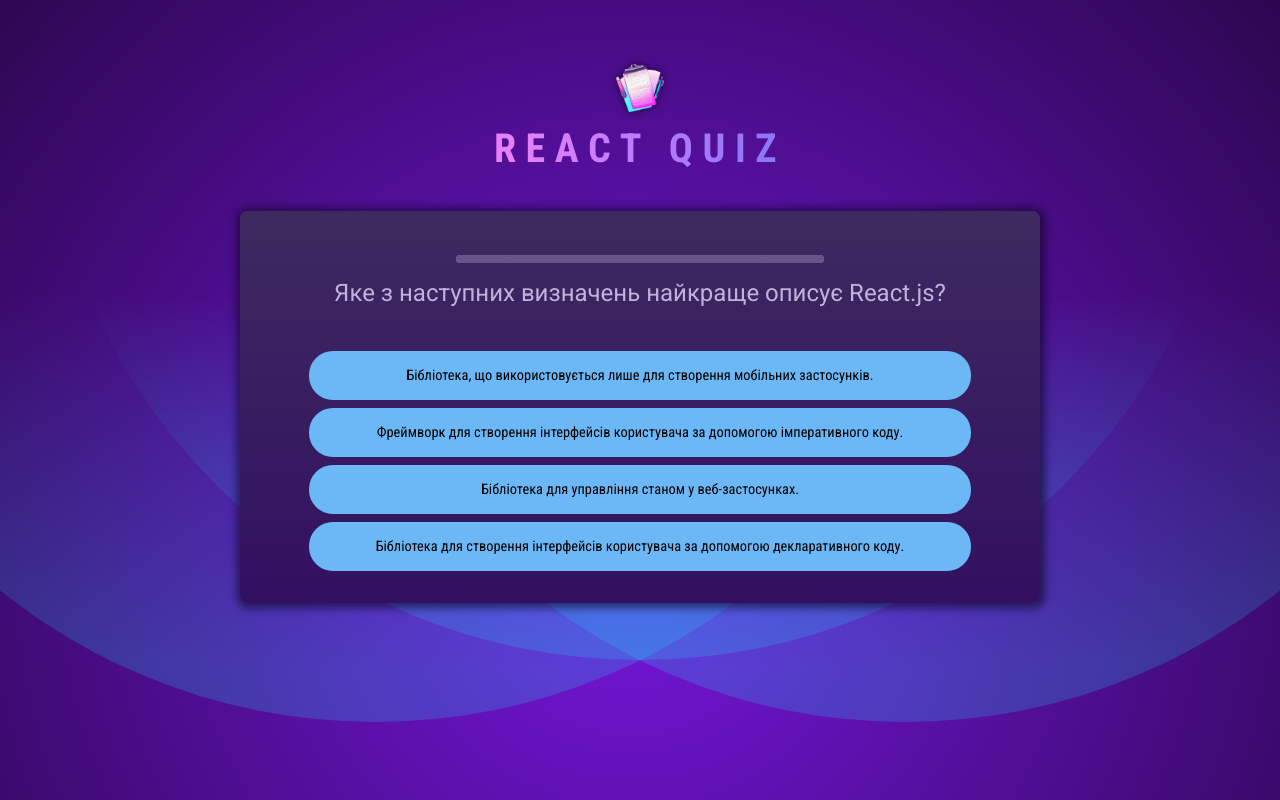
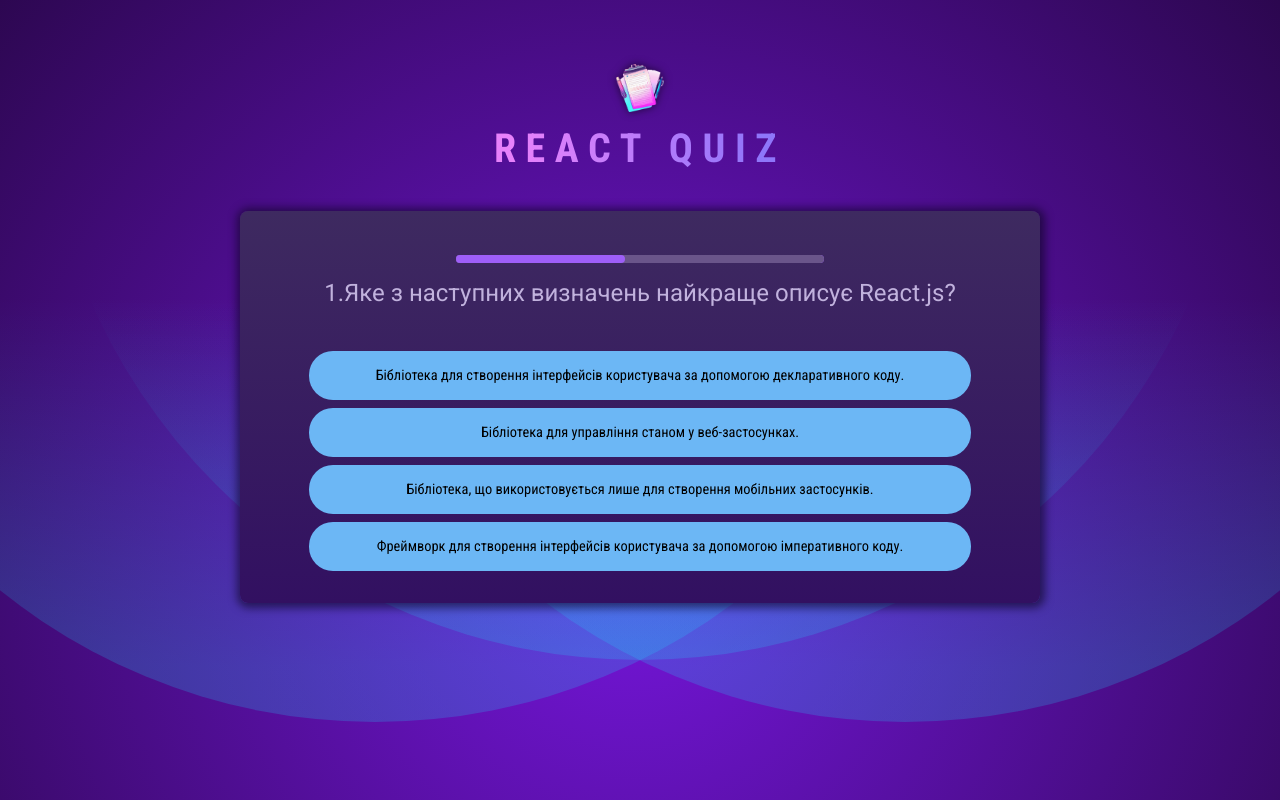
Before and after one commit to go-doc-web/quiz-app-react, a React (Vite) app: page / in a window 1280 px wide. Built offline with nearby package versions, Linux system fonts and the light colour scheme.

Commit message:
feat: add styles for Quiz answers

```diff
--- a/src/components/quiz/Quiz.jsx
+++ b/src/components/quiz/Quiz.jsx
@@ -1,22 +1,37 @@
-import { useCallback, useState } from "react";
+import { useCallback, useState, useRef } from "react";
 import QUESTIONS from "../../data/questionsUkr";
 import quizComplited from "../../assets/quiz-complete.png";
 
 import QuestionTimer from "./question-timer/QuestionTimer";
 
 const Quiz = () => {
+  const shuffledAnswers = useRef();
   const [userAnswers, setUserAnswers] = useState([]);
+  const [anwerState, setAnswerState] = useState("");
 
-  const activeQuestionIndex = userAnswers.length;
+  const activeQuestionIndex =
+    anwerState === "" ? userAnswers.length : userAnswers.length - 1;
 
-  const handleSelectAnswer = useCallback(function handleSelectAnswer(
-    selectedAnswer
-  ) {
-    setUserAnswers((prevState) => {
-      return [...prevState, selectedAnswer];
-    });
-  },
-  []);
+  const handleSelectAnswer = useCallback(
+    function handleSelectAnswer(selectedAnswer) {
+      setAnswerState("answered");
+      setUserAnswers((prevState) => {
+        return [...prevState, selectedAnswer];
+      });
+
+      let timeoutId = setTimeout(() => {
+        if (selectedAnswer === QUESTIONS[activeQuestionIndex].answers[0]) {
+          setAnswerState("correct");
+        } else {
+          setAnswerState("wrong");
+        }
+        setTimeout(() => {
+          setAnswerState("");
+        }, 2000);
+      }, 1000);
+    },
+    [activeQuestionIndex]
+  );
 
   const handleSkipAnswer = useCallback(
     () => handleSelectAnswer(null),
@@ -35,19 +50,41 @@ const Quiz = () => {
       </>
     );
   }
-  const shuffledAnswers = [...QUESTIONS[activeQuestionIndex].answers];
-  shuffledAnswers.sort(() => Math.random() - 0.5);
+  if (!shuffledAnswers.current) {
+    shuffledAnswers.current = [...QUESTIONS[activeQuestionIndex].answers];
+    shuffledAnswers.current.sort(() => Math.random() - 0.5);
+  }
 
   return (
     <div id="quiz">
       <div id="question">
-        <QuestionTimer timeout={10000} onTimeout={handleSkipAnswer} />
+        <QuestionTimer
+          key={activeQuestionIndex}
+          timeout={10000}
+          onTimeout={handleSkipAnswer}
+        />
         <h2>{QUESTIONS[activeQuestionIndex].text}</h2>
         <ul id="answers">
-          {shuffledAnswers.map((answer) => {
+          {shuffledAnswers.current.map((answer) => {
+            const isSelected = userAnswers[userAnswers.length - 1] === answer;
+            let classCss = "";
+
+            if (anwerState === "answered" && isSelected) {
+              classCss = "selected";
+            }
+
+            if (
+              (anwerState === "correct" || anwerState === "wrong") &&
+              isSelected
+            ) {
+              classCss = anwerState;
+            }
             return (
               <li key={answer} className="answer">
-                <button onClick={() => handleSelectAnswer(answer)}>
+                <button
+                  onClick={() => handleSelectAnswer(answer)}
+                  className={classCss}
+                >
                   {answer}
                 </button>
               </li>
--- a/src/components/quiz/question-timer/QuestionTimer.jsx
+++ b/src/components/quiz/question-timer/QuestionTimer.jsx
@@ -4,17 +4,24 @@ const QuestionTimer = ({ timeout, onTimeout }) => {
   const [remainingTime, setRemaining] = useState(timeout);
 
   useEffect(() => {
-    console.log("SETTING TIMEOUT");
-    setTimeout(onTimeout, timeout);
+    // console.log("SETTING TIMEOUT");
+    const timoutId = setTimeout(onTimeout, timeout);
+    return () => {
+      clearTimeout(timoutId);
+    };
   }, [timeout, onTimeout]);
 
   useEffect(() => {
-    console.log("SETTING SETINTERVAL");
-    setInterval(() => {
+    // console.log("SETTING SETINTERVAL");
+    const intervalId = setInterval(() => {
       setRemaining((prevState) => {
         return prevState - 100;
       });
     }, 100);
+
+    return () => {
+      clearInterval(intervalId);
+    };
   }, []);
   return <progress id="question-time" value={remainingTime} max={timeout} />;
 };
--- a/src/data/questionsUkr.js
+++ b/src/data/questionsUkr.js
@@ -1,7 +1,7 @@
 export default [
   {
     id: "q1",
-    text: "Яке з наступних визначень найкраще описує React.js?",
+    text: "1.Яке з наступних визначень найкраще описує React.js?",
     answers: [
       "Бібліотека для створення інтерфейсів користувача за допомогою декларативного коду.",
       "Бібліотека для управління станом у веб-застосунках.",
@@ -11,7 +11,7 @@ export default [
   },
   {
     id: "q2",
-    text: "Яке призначення хуків у React?",
+    text: "2.Яке призначення хуків у React?",
     answers: [
       "Надають можливість використовувати стан та інші функції React у функціональних компонентах.",
       "Створення адаптивних макетів у React-застосунках.",
@@ -21,7 +21,7 @@ export default [
   },
   {
     id: "q3",
-    text: "Що таке JSX?",
+    text: "3.Що таке JSX?",
     answers: [
       "Розширення JavaScript, яке додає HTML-подібний синтаксис до JavaScript.",
       "Бібліотека JavaScript для створення динамічних інтерфейсів користувача.",
@@ -31,7 +31,7 @@ export default [
   },
   {
     id: "q4",
-    text: "Який найпоширеніший спосіб створення компонента в React?",
+    text: "4.Який найпоширеніший спосіб створення компонента в React?",
     answers: [
       "Визначення JavaScript-функції, яка повертає значення, що можна відобразити.",
       "Визначення власного HTML-тега в JavaScript.",
@@ -41,7 +41,7 @@ export default [
   },
   {
     id: "q5",
-    text: 'Що означає термін "стан React"?',
+    text: '5.Що означає термін "стан React"?',
     answers: [
       "Обʼєкт у компоненті, який зберігає значення та може викликати повторний рендер при зміні.",
       "Фаза життєвого циклу компонента React.",
@@ -51,7 +51,7 @@ export default [
   },
   {
     id: "q6",
-    text: "Як зазвичай відображають список у React-застосунках?",
+    text: "6.Як зазвичай відображають список у React-застосунках?",
     answers: [
       "За допомогою методу map(), щоб пройтись по масиву даних і повернути JSX.",
       "За допомогою циклу for(), щоб пройтись по масиву даних і повернути JSX.",
@@ -61,7 +61,7 @@ export default [
   },
   {
     id: "q7",
-    text: "Який підхід НЕ можна використовувати для умовного рендерингу?",
+    text: "7.Який підхід НЕ можна використовувати для умовного рендерингу?",
     answers: [
       "Використання синтаксису шаблону #if.",
       "Використання тернарного оператора.",
```
Also changed, not shown: .eslintrc.cjs (added).
